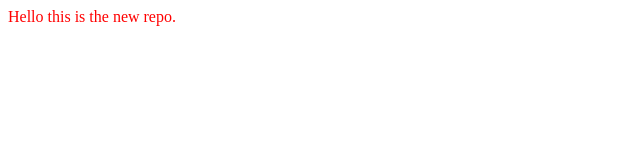
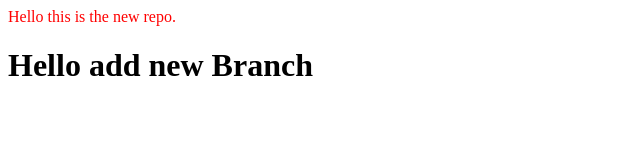
Before and after one commit to Karvendra-Tandan/LocalRepo, a plain HTML site: page index.html in a window 1280 px wide. Shown: the whole page, without its empty margins (0-640 px from the left). Drawn offline with Linux system fonts and the light colour scheme.

Commit message:
Add New head line

```diff
--- a/index.html
+++ b/index.html
@@ -1,2 +1,4 @@
 <link rel="stylesheet" href="style.css">
 <p>Hello this is the new repo.</p>
+
+<H1>Hello add new Branch</H1>
```
